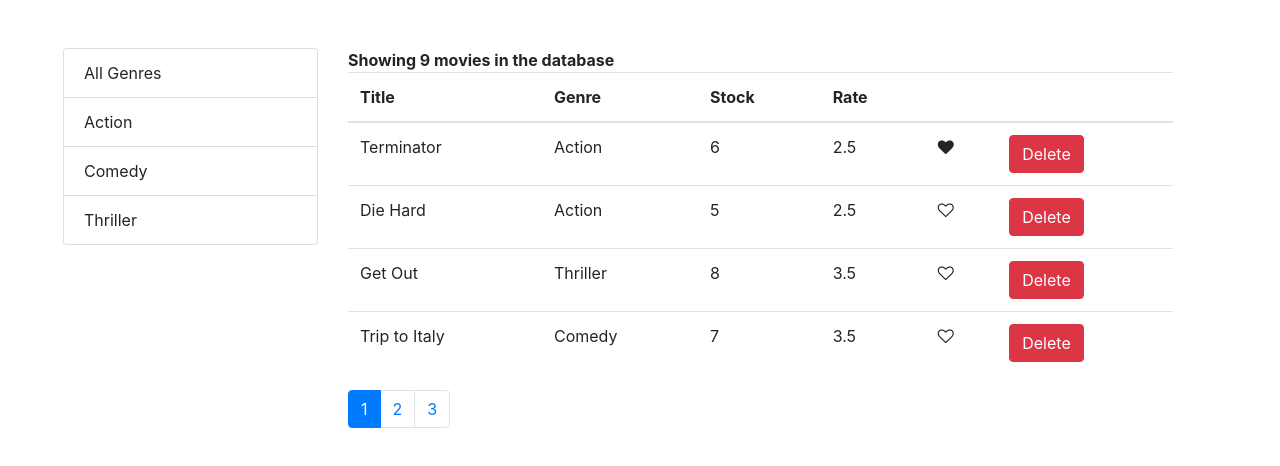
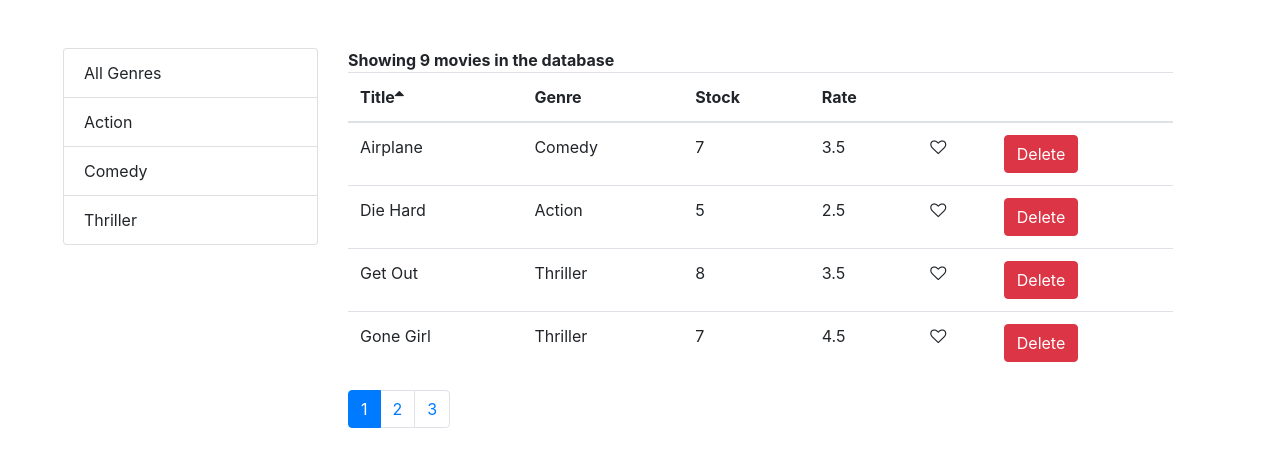
Before and after one commit to minichka/learn-react, a React (Create React App) app in the folder vidly/: page / in a window 1280 px wide. Shown: the top 466 px of the page. Built offline with nearby package versions, Linux system fonts and the light colour scheme.

Commit message:
sorting and refactoring

```diff
--- a/vidly/src/components/common/filter.jsx
+++ b/vidly/src/components/common/filter.jsx
@@ -1,13 +1,12 @@
 import React from "react";
 
-const Filter = props => {
-  const {
-    items,
-    currentFilter,
-    onFilterChange,
-    textProperty,
-    valueProperty
-  } = props;
+const Filter = ({
+  items,
+  currentFilter,
+  onFilterChange,
+  textProperty,
+  valueProperty
+}) => {
   return (
     <ul className="list-group">
       {items.map(item => (
--- a/vidly/src/components/common/like.jsx
+++ b/vidly/src/components/common/like.jsx
@@ -1,15 +1,15 @@
 import React from "react";
 
-const Like = props => {
+const Like = ({ liked, onClick }) => {
   let classes = "fa fa-heart";
-  if (!props.liked) {
+  if (!liked) {
     classes += "-o";
   }
   return (
     <i
       style={{ cursor: "pointer" }}
       className={classes}
-      onClick={props.onClick}
+      onClick={onClick}
       aria-hidden="true"
     />
   );
--- a/vidly/src/components/common/pagination.jsx
+++ b/vidly/src/components/common/pagination.jsx
@@ -2,9 +2,7 @@
 import PropTypes from "prop-types";
 import _ from "lodash";
 
-const Pagination = props => {
-  const { itemsCount, pageSize, onPageChange, currentPage } = props;
-
+const Pagination = ({ itemsCount, pageSize, onPageChange, currentPage }) => {
   const pagesCount = Math.ceil(itemsCount / pageSize);
   if (pagesCount === 1) return null;
   const pages = _.range(1, pagesCount + 1);
--- /dev/null
+++ b/vidly/src/components/common/table.jsx
@@ -0,0 +1,14 @@
+import React from "react";
+import TableHeader from "./tableHeader";
+import TableBody from "./tableBody";
+
+const Table = ({ columns, sortColumn, onSort, data }) => {
+  return (
+    <table className="table">
+      <TableHeader columns={columns} sortColumn={sortColumn} onSort={onSort} />
+      <TableBody data={data} columns={columns} />
+    </table>
+  );
+};
+
+export default Table;
--- /dev/null
+++ b/vidly/src/components/common/tableBody.jsx
@@ -0,0 +1,32 @@
+import React, { Component } from "react";
+
+import _ from "lodash";
+
+class TableBody extends Component {
+  renderCell = (item, column) => {
+    if (column.content) return column.content(item);
+
+    return _.get(item, column.path);
+  };
+  createKey = (item, column) => {
+    return item._id + (column.path || column.key);
+  };
+  render() {
+    const { data, columns } = this.props;
+    return (
+      <tbody>
+        {data.map(item => (
+          <tr key={item._id}>
+            {columns.map(column => (
+              <td key={this.createKey(item, column)}>
+                {this.renderCell(item, column)}
+              </td>
+            ))}
+          </tr>
+        ))}
+      </tbody>
+    );
+  }
+}
+
+export default TableBody;
--- /dev/null
+++ b/vidly/src/components/common/tableHeader.jsx
@@ -0,0 +1,45 @@
+import React, { Component } from "react";
+
+class TableHeader extends Component {
+  renderSortIcon = column => {
+    const sortColumn = { ...this.props.sortColumn };
+    if (column.path !== sortColumn.path) return null;
+
+    if (sortColumn.order === "asc") {
+      return <i className="fa fa-sort-asc" />;
+    }
+
+    return <i className="fa fa-sort-desc" />;
+  };
+  raiseSort = path => {
+    const sortColumn = { ...this.props.sortColumn };
+    if (sortColumn.path === path) {
+      sortColumn.order = sortColumn.order === "asc" ? "desc" : "asc";
+    } else {
+      sortColumn.order = "asc";
+      sortColumn.path = path;
+    }
+    this.props.onSort(sortColumn);
+  };
+
+  render() {
+    return (
+      <thead>
+        <tr>
+          {this.props.columns.map(column => (
+            <th
+              key={column.path || column.key}
+              style={{ cursor: "pointer" }}
+              onClick={() => this.raiseSort(column.path)}
+            >
+              {column.label}
+              {this.renderSortIcon(column)}
+            </th>
+          ))}
+        </tr>
+      </thead>
+    );
+  }
+}
+
+export default TableHeader;
--- a/vidly/src/components/movies.jsx
+++ b/vidly/src/components/movies.jsx
@@ -1,30 +1,32 @@
 import React, { Component } from "react";
 import { getMovies, deleteMovie } from "../services/fakeMovieService";
 import { getGenres } from "../services/fakeGenreService";
-import Like from "./common/like";
 import Pagination from "./common/pagination";
 import Filter from "./common/filter";
 import { paginate } from "../utils/paginate";
+import MoviesTable from "./moviesTable";
+import _ from "lodash";
+
 class Movies extends Component {
   state = {
     movies: [],
     genres: [],
     pageSize: 4,
     currentPage: 1,
-    currentFilter: ""
+    currentFilter: "",
+    sortColumn: { path: "title", order: "asc" }
   };
 
   componentDidMount() {
-    const genres = [{ name: "All Genres" }, ...getGenres()];
+    const genres = [{ _id: "", name: "All Genres" }, ...getGenres()];
     this.setState({ movies: getMovies(), genres: genres });
   }
   handleDelete = movie => {
-    console.log(deleteMovie(movie._id));
+    deleteMovie(movie._id);
     this.setState({ movies: getMovies() });
   };
 
   handleLike = movie => {
-    console.log(movie);
     let movies = [...this.state.movies];
     movies.forEach(el => {
       if (el._id === movie._id) {
@@ -41,22 +43,38 @@
   handleFilterChange = filter => {
     this.setState({ currentFilter: filter, currentPage: 1 });
   };
+
+  handleSort = sortColumn => {
+    this.setState({ sortColumn: sortColumn });
+  };
+
+  getPageData = () => {
+    const {
+      currentFilter,
+      movies: allMovies,
+      sortColumn,
+      currentPage,
+      pageSize
+    } = this.state;
+    const moviesFilter = currentFilter._id
+      ? allMovies.filter(m => m.genre._id === currentFilter._id)
+      : allMovies;
+
+    const sorted = _.orderBy(
+      moviesFilter,
+      [sortColumn.path],
+      [sortColumn.order]
+    );
+    const movies = paginate(sorted, currentPage, pageSize);
+
+    return { totalCount: moviesFilter.length, data: movies };
+  };
   render() {
-    const moviesFilter = this.state.currentFilter._id
-      ? this.state.movies.filter(
-          m => m.genre._id === this.state.currentFilter._id
-        )
-      : this.state.movies;
-    const movies = paginate(
-      moviesFilter,
-      this.state.currentPage,
-      this.state.pageSize
-    );
     if (this.state.movies.length === 0) {
       return <p>There are no movies in the database</p>;
     }
 
-    //const genres = getGenres();
+    const { totalCount, data: movies } = this.getPageData();
 
     return (
       <div className="container m-5">
@@ -69,45 +87,16 @@
             />
           </div>
           <div className="col-9">
-            <b>Showing {moviesFilter.length} movies in the database</b>
-            <table className="table">
-              <thead>
-                <tr>
-                  <th scope="col">Title</th>
-                  <th scope="col">Genre</th>
-                  <th scope="col">Stock</th>
-                  <th scope="col">Rate</th>
-                  <th />
-                  <th />
-                </tr>
-              </thead>
-              <tbody>
-                {movies.map(movie => (
-                  <tr key={movie._id}>
-                    <td>{movie.title}</td>
-                    <td>{movie.genre.name}</td>
-                    <td>{movie.numberInStock}</td>
-                    <td>{movie.dailyRentalRate}</td>
-                    <td>
-                      <Like
-                        liked={movie.liked}
-                        onClick={() => this.handleLike(movie)}
-                      />
-                    </td>
-                    <td>
-                      <button
-                        onClick={() => this.handleDelete(movie)}
-                        className="btn btn-danger"
-                      >
-                        Delete
-                      </button>
-                    </td>
-                  </tr>
-                ))}
-              </tbody>
-            </table>
+            <b>Showing {totalCount} movies in the database</b>
+            <MoviesTable
+              movies={movies}
+              sortColumn={this.state.sortColumn}
+              onLike={this.handleLike}
+              onDelete={this.handleDelete}
+              onSort={this.handleSort}
+            />
             <Pagination
-              itemsCount={moviesFilter.length}
+              itemsCount={totalCount}
               pageSize={this.state.pageSize}
               currentPage={this.state.currentPage}
               onPageChange={this.handlePageChange}
--- /dev/null
+++ b/vidly/src/components/moviesTable.jsx
@@ -0,0 +1,42 @@
+import React, { Component } from "react";
+import Table from "./common/table";
+import Like from "./common/like";
+class MoviesTable extends Component {
+  state = {};
+  columns = [
+    { path: "title", label: "Title" },
+    { path: "genre.name", label: "Genre" },
+    { path: "numberInStock", label: "Stock" },
+    { path: "dailyRentalRate", label: "Rate" },
+    {
+      key: "like",
+      content: movie => (
+        <Like liked={movie.liked} onClick={() => this.props.onLike(movie)} />
+      )
+    },
+    {
+      key: "delete",
+      content: movie => (
+        <button
+          onClick={() => this.props.onDelete(movie)}
+          className="btn btn-danger"
+        >
+          Delete
+        </button>
+      )
+    }
+  ];
+  render() {
+    const { movies, sortColumn, onSort } = this.props;
+    return (
+      <Table
+        columns={this.columns}
+        sortColumn={sortColumn}
+        onSort={onSort}
+        data={movies}
+      />
+    );
+  }
+}
+
+export default MoviesTable;
```
